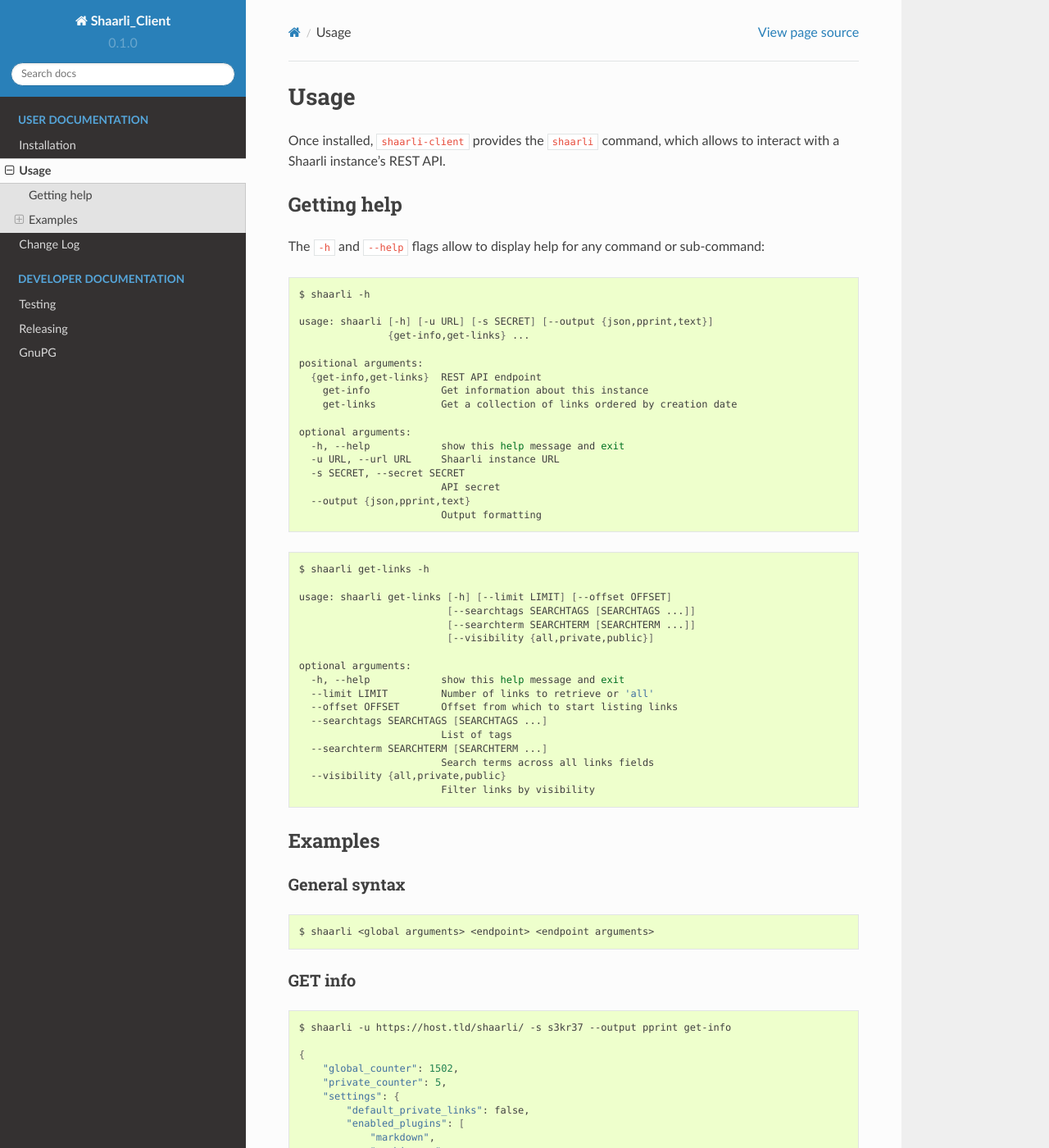
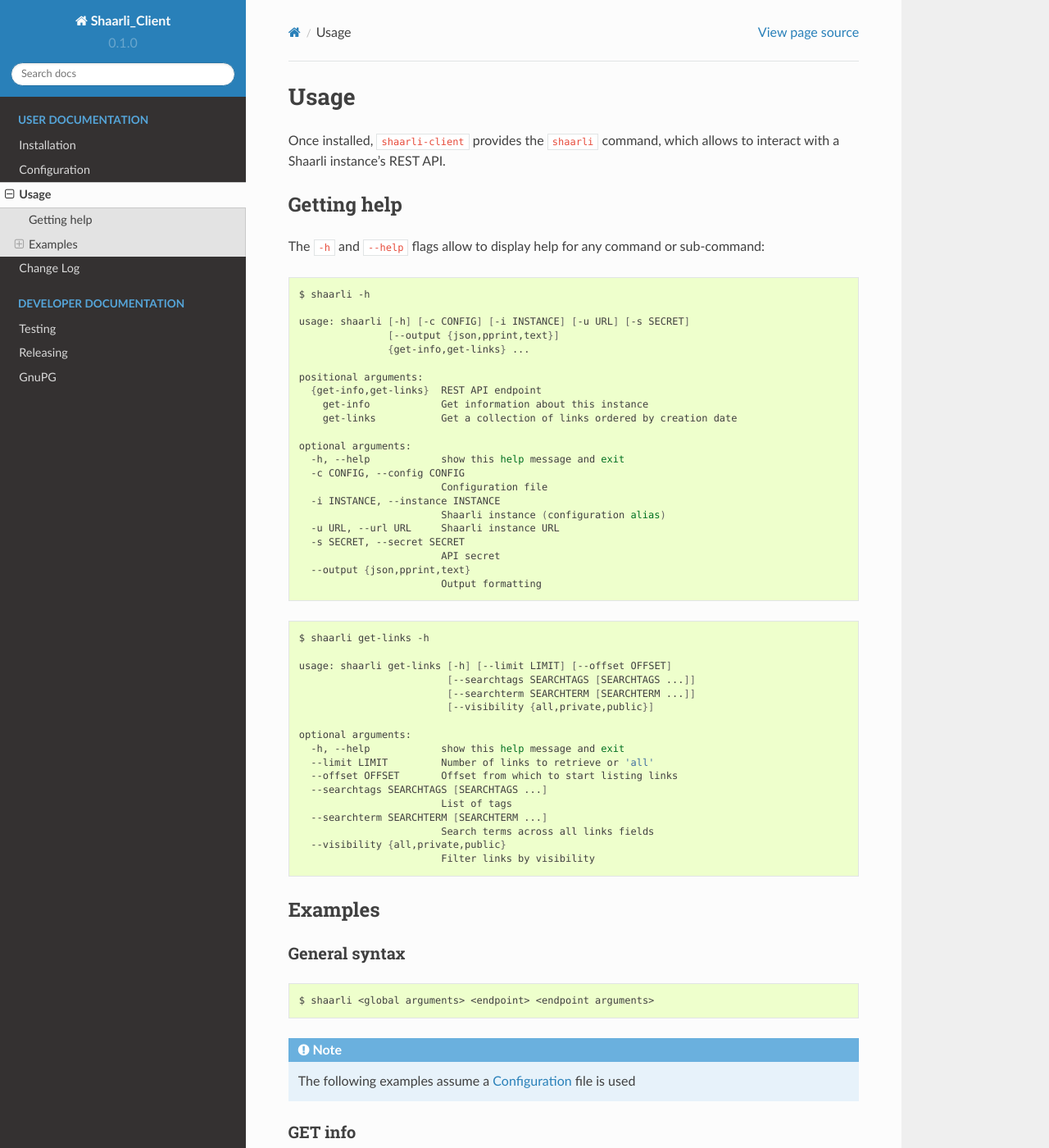
Before and after one commit to shaarli/python-shaarli-client, a Sphinx documentation site: the page built from docs/user/usage.rst, in a window 1280 px wide and 1400 px high. Shown: the whole window at 82% size. Built offline with Sphinx 7.4.7 and the Read the Docs theme 2.0.0, drawn with Linux system fonts in a browser that asks for light colours; some of the changed text lies outside the part shown.

Commit message:
cli: read configuration from INI files
Relates to https://github.com/shaarli/python-shaarli-client/issues/7

Added:
- Allow the user to supply a custom config file
- Look for a confg file in common locations
- Allow configuring several Shaarli instances

Changed:
- Display a warning when passing credentials from the CLI

See:
- https://docs.python.org/3.6/library/configparser.html
- https://docs.python.org/3.6/library/pathlib.html

Signed-off-by: VirtualTam <virtualtam@flibidi.net>

```diff
--- a/docs/changelog.rst
+++ b/docs/changelog.rst
@@ -15,6 +15,7 @@
 **Added:**
 
 * Add client parameter checks and error handling
+* Read instance information from a configuration file
 
 
 `v0.1.0 <https://github.com/shaarli/python-shaarli-client/releases/tag/v0.1.0>`_ - 2017-03-12
--- a/docs/index.rst
+++ b/docs/index.rst
@@ -10,6 +10,7 @@
    :caption: User Documentation
 
    user/installation
+   user/configuration
    user/usage
    changelog
 
--- a/docs/user/usage.rst
+++ b/docs/user/usage.rst
@@ -13,7 +13,8 @@
 
    $ shaarli -h
 
-   usage: shaarli [-h] [-u URL] [-s SECRET] [--output {json,pprint,text}]
+   usage: shaarli [-h] [-c CONFIG] [-i INSTANCE] [-u URL] [-s SECRET]
+                  [--output {json,pprint,text}]
                   {get-info,get-links} ...
 
    positional arguments:
@@ -23,6 +24,10 @@
 
    optional arguments:
      -h, --help            show this help message and exit
+     -c CONFIG, --config CONFIG
+                           Configuration file
+     -i INSTANCE, --instance INSTANCE
+                           Shaarli instance (configuration alias)
      -u URL, --url URL     Shaarli instance URL
      -s SECRET, --secret SECRET
                            API secret
@@ -62,12 +67,14 @@
    $ shaarli <global arguments> <endpoint> <endpoint arguments>
 
 
+.. note:: The following examples assume a :doc:`configuration` file is used
+
 GET info
 ~~~~~~~~
 
 .. code-block:: bash
 
-   $ shaarli -u https://host.tld/shaarli/ -s s3kr37 --output pprint get-info
+   $ shaarli --output pprint get-info
 
    {
        "global_counter": 1502,
@@ -90,7 +97,7 @@
 
 .. code-block:: bash
 
-   $ shaarli -u https://host.tld/shaarli/ -s s3kr37 --output pprint get-links --searchtags super hero
+   $ shaarli --output pprint get-links --searchtags super hero
 
    [
        {
```
Also changed, not shown: docs/user/configuration.rst (added, +24 -0 lines), 2 other files.
